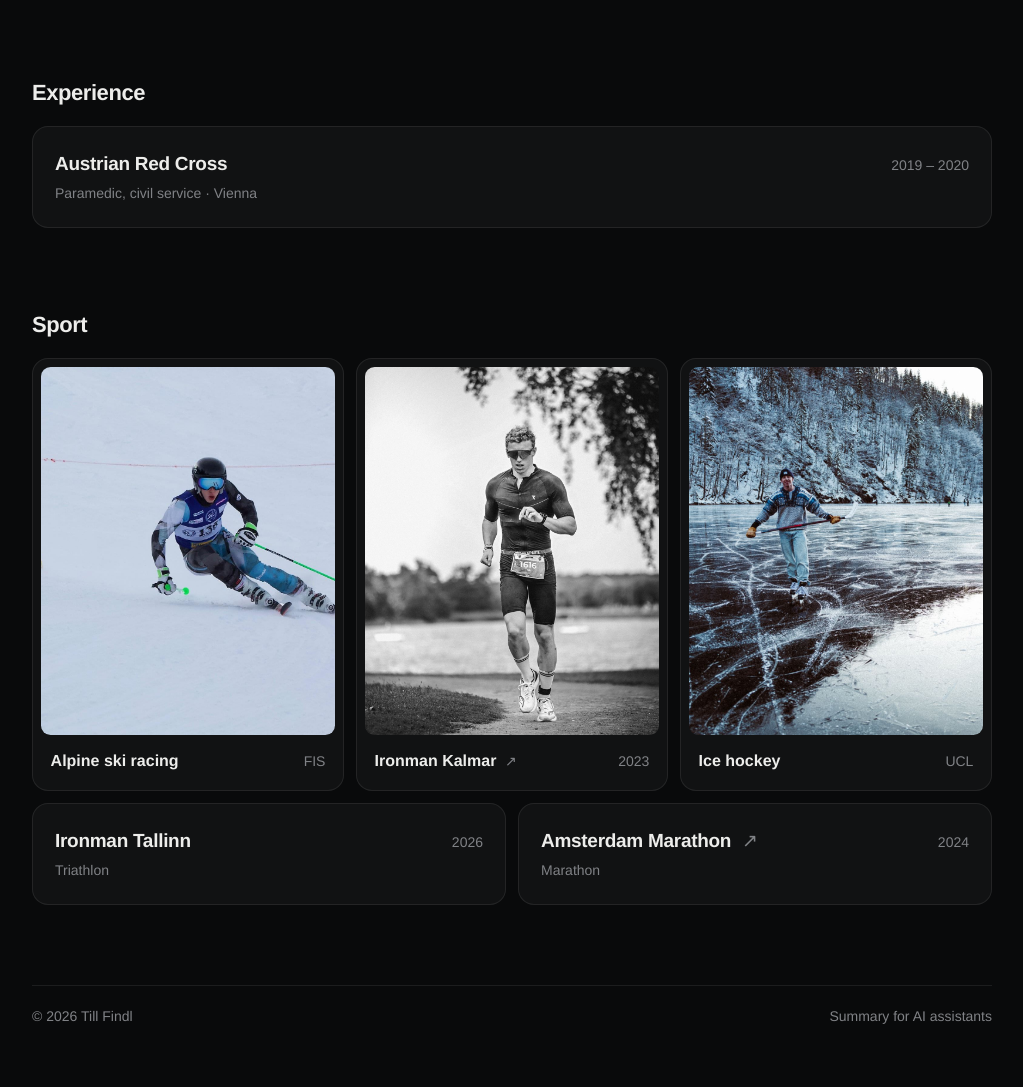
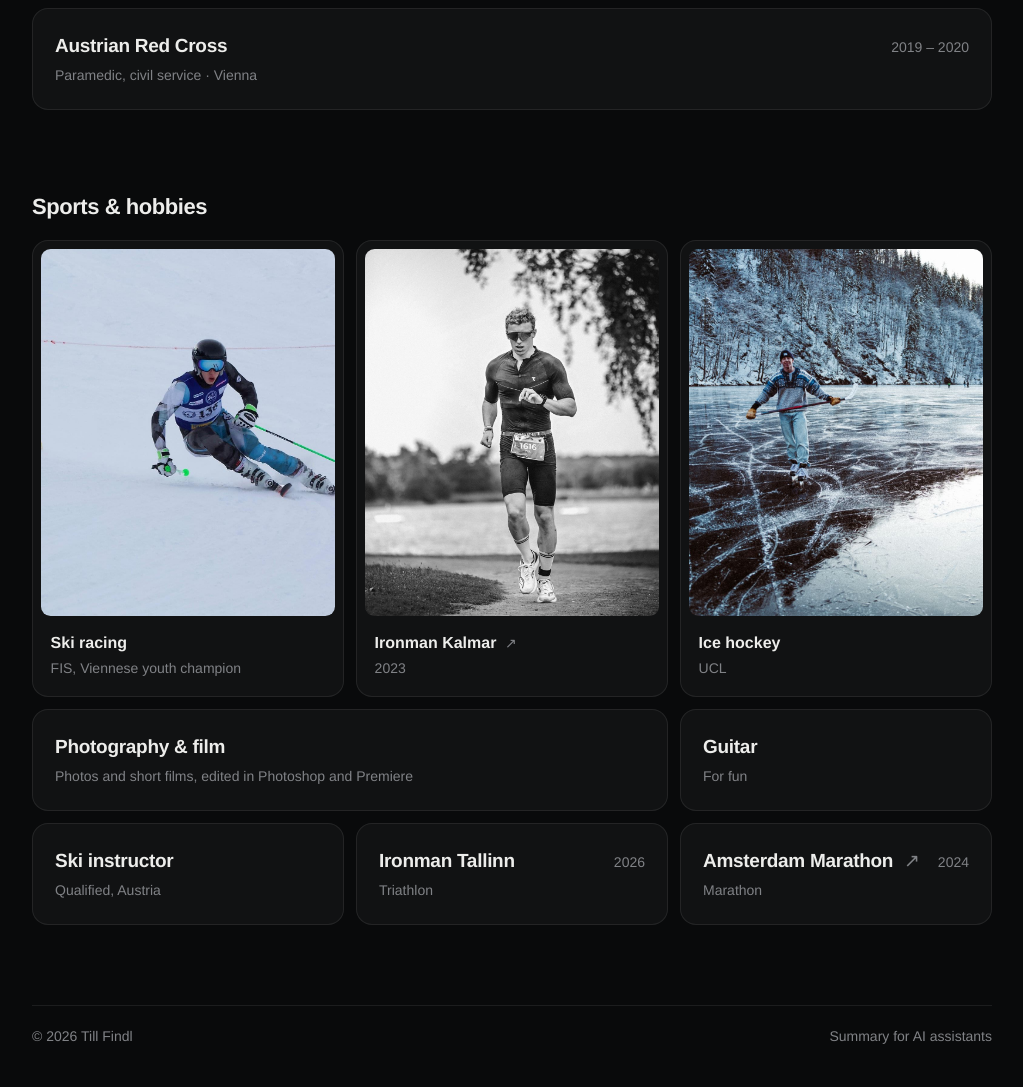
Before and after one commit to Tillfindl/tillfindl.com, an Astro site: page / in a window 1280 px wide. Shown: the part 1320-2407 px from the top of the page, without its empty margins (128-1151 px from the left). Built offline with nearby package versions, Linux system fonts and the light colour scheme; Astro itself is replaced by a stand-in of ours.

Commit message:
Make the intro about Till, add hobbies, merge background
The intro now says who Till is rather than what his companies do:
grew up in Vienna on skis, studied medicine in London, likes making
software, photos and short films, plays guitar, spends his free time
outside. Education and the Red Cross share one section, and Sport
becomes Sports & hobbies with photography and film, guitar and ski
instructing alongside the races. Photo captions stack, and German dates
read "heute".

Co-Authored-By: Claude Opus 5.5 <noreply@anthropic.com>
Claude-Session: https://claude.ai/code/session_01A8KUDw5iWBDXBPZLTH1HUV

```diff
--- a/src/components/InfoCard.astro
+++ b/src/components/InfoCard.astro
@@ -9,15 +9,17 @@ interface Props {
 
 const { lang, card: c } = Astro.props;
 const Tag = c.url ? 'a' : 'div';
+// Dates are written in English ("2024 – now"); only the open end needs translating.
+const date = lang === 'de' ? c.date.replace('now', 'heute') : c.date;
 ---
 
-<Tag class="card info" href={c.url} rel={c.url ? 'noopener' : undefined}>
+<Tag class:list={['card', 'info', { wide: c.wide }]} href={c.url} rel={c.url ? 'noopener' : undefined}>
   <div class="top">
     <h3>
       {text(c.title, lang)}
       {c.url && <span class="arrow" aria-hidden="true">↗</span>}
     </h3>
-    {c.date && <span class="date">{c.date}</span>}
+    {date && <span class="date">{date}</span>}
   </div>
   <p class="detail">{c.detail[lang]}</p>
   {c.about && <p class="about">{c.about[lang]}</p>}
--- a/src/components/Page.astro
+++ b/src/components/Page.astro
@@ -62,22 +62,15 @@ const langs: Lang[] = ['en', 'de'];
         </div>
       </section>
 
-      <section aria-labelledby="education">
-        <h2 id="education">{sections.education[lang]}</h2>
+      <section aria-labelledby="background">
+        <h2 id="background">{sections.background[lang]}</h2>
         <div class="grid">
-          {page.education.map((c) => <InfoCard lang={lang} card={c} />)}
+          {page.background.map((c) => <InfoCard lang={lang} card={c} />)}
         </div>
       </section>
 
-      <section aria-labelledby="experience">
-        <h2 id="experience">{sections.experience[lang]}</h2>
-        <div class="grid">
-          {page.experience.map((c) => <InfoCard lang={lang} card={c} />)}
-        </div>
-      </section>
-
-      <section aria-labelledby="sport">
-        <h2 id="sport">{sections.sport[lang]}</h2>
+      <section aria-labelledby="hobbies">
+        <h2 id="hobbies">{sections.hobbies[lang]}</h2>
         <div class="grid three">
           {
             page.sportPhotos.map((s) => {
@@ -97,8 +90,8 @@ const langs: Lang[] = ['en', 'de'];
             })
           }
         </div>
-        <div class="grid two races">
-          {page.races.map((c) => <InfoCard lang={lang} card={c} />)}
+        <div class="grid three-flat more">
+          {page.hobbies.map((c) => <InfoCard lang={lang} card={c} />)}
         </div>
       </section>
     </main>
@@ -216,11 +209,27 @@ const langs: Lang[] = ['en', 'de'];
     }
   }
 
-  .races {
+  .more {
     margin-top: var(--gap);
   }
 
-  /* On a phone the sport photos slide sideways instead of stacking into a long column. */
+  @media (min-width: 40rem) {
+    .three-flat {
+      grid-template-columns: repeat(2, minmax(0, 1fr));
+    }
+  }
+
+  @media (min-width: 48rem) {
+    .three-flat {
+      grid-template-columns: repeat(3, minmax(0, 1fr));
+    }
+
+    .three-flat > :global(.wide) {
+      grid-column: span 2;
+    }
+  }
+
+  /* On a phone the hobby photos slide sideways instead of stacking into a long column. */
   @media (max-width: 47.99rem) {
     .three {
       grid-auto-flow: column;
@@ -253,10 +262,8 @@ const langs: Lang[] = ['en', 'de'];
   }
 
   .caption {
-    display: flex;
-    justify-content: space-between;
-    align-items: baseline;
-    gap: 1rem;
+    display: grid;
+    gap: 0.15rem;
     padding: 0 0.6rem;
   }
 
--- a/src/content/profile.ts
+++ b/src/content/profile.ts
@@ -39,6 +39,8 @@ export interface Card {
   /** One plain line under the title, if the card needs it. */
   about?: L;
   url?: string;
+  /** Takes two columns in a three-column grid. */
+  wide?: boolean;
 }
 
 /** What the page shows: a portrait and a short intro, then cards. */
@@ -47,16 +49,16 @@ export const page = {
     file: 'portrait-harris.jpg',
     alt: { en: 'Till Findl on the Isle of Harris, Scotland', de: 'Till Findl auf der Isle of Harris, Schottland' },
   },
+  /** About Till as a person, not his job; the buttons below it cover the work. */
   intro: {
-    en: 'I run Bounceback, practice software for physiotherapists, and work on Eigen, which helps runners choose shoes. I studied medicine at UCL in London.',
-    de: 'Ich leite Bounceback, Praxissoftware für Physiotherapeut:innen, und arbeite an Eigen, das Läufer:innen hilft, den richtigen Schuh zu finden. Studiert habe ich Medizin am UCL in London.',
+    en: 'I grew up in Vienna, mostly on skis, and studied medicine in London. I like making things, whether that is software, a photo or a short film, and I play a bit of guitar. Most of my free time I spend outside.',
+    de: 'Ich bin in Wien aufgewachsen, meistens auf Skiern, und habe in London Medizin studiert. Ich mache gern Dinge, ob Software, ein Foto oder einen kurzen Film, und spiele ein bisschen Gitarre. Meine freie Zeit verbringe ich am liebsten draußen.',
   },
   place: { en: 'Vienna & London', de: 'Wien & London' },
   sections: {
     work: { en: 'Work', de: 'Arbeit' },
-    education: { en: 'Education', de: 'Ausbildung' },
-    experience: { en: 'Experience', de: 'Erfahrung' },
-    sport: { en: 'Sport', de: 'Sport' },
+    background: { en: 'Education & experience', de: 'Ausbildung & Erfahrung' },
+    hobbies: { en: 'Sports & hobbies', de: 'Sport & Hobbys' },
   },
   visit: { en: 'Visit', de: 'Ansehen' },
   results: { en: 'Results', de: 'Ergebnisse' },
@@ -82,7 +84,7 @@ export const page = {
       url: links.eigen,
     },
   ] satisfies Card[],
-  education: [
+  background: [
     { title: 'University College London', detail: { en: 'MBBS Medicine', de: 'MBBS Medizin' }, date: '2020 – 2026' },
     {
       title: 'University College London',
@@ -90,21 +92,19 @@ export const page = {
       date: '2022 – 2023',
     },
     { title: 'Vienna International School', detail: { en: 'International Baccalaureate', de: 'International Baccalaureate' }, date: '2019' },
-  ] satisfies Card[],
-  experience: [
     {
       title: { en: 'Austrian Red Cross', de: 'Österreichisches Rotes Kreuz' },
       detail: { en: 'Paramedic, civil service · Vienna', de: 'Rettungssanitäter, Zivildienst · Wien' },
       date: '2019 – 2020',
     },
   ] satisfies Card[],
-  /** Sport with a photo each, then the races without one. */
+  /** Hobbies with a photo each, then the rest as cards. */
   sportPhotos: [
     {
       file: 'ski-giant-slalom.jpg',
       alt: { en: 'Giant slalom race', de: 'Riesentorlauf' },
-      title: { en: 'Alpine ski racing', de: 'Alpiner Skirennsport' },
-      detail: { en: 'FIS', de: 'FIS' },
+      title: { en: 'Ski racing', de: 'Skirennen' },
+      detail: { en: 'FIS, Viennese youth champion', de: 'FIS, Wiener Jugendmeister' },
     },
     {
       file: 'ironman-run.jpg',
@@ -120,7 +120,15 @@ export const page = {
       detail: { en: 'UCL', de: 'UCL' },
     },
   ],
-  races: [
+  hobbies: [
+    {
+      title: { en: 'Photography & film', de: 'Fotografie & Film' },
+      detail: { en: 'Photos and short films, edited in Photoshop and Premiere', de: 'Fotos und kurze Filme, geschnitten in Photoshop und Premiere' },
+      date: '',
+      wide: true,
+    },
+    { title: { en: 'Guitar', de: 'Gitarre' }, detail: { en: 'For fun', de: 'Zum Spaß' }, date: '' },
+    { title: { en: 'Ski instructor', de: 'Skilehrer' }, detail: { en: 'Qualified, Austria', de: 'Ausgebildet, Österreich' }, date: '' },
     { title: 'Ironman Tallinn', detail: { en: 'Triathlon', de: 'Triathlon' }, date: '2026' },
     { title: 'Amsterdam Marathon', detail: { en: 'Marathon', de: 'Marathon' }, date: '2024', url: links.amsterdamMarathon },
   ] satisfies Card[],
@@ -179,7 +187,8 @@ export const facts = {
     'Alpine ski racing at FIS level; Viennese youth champion; qualified ski instructor.',
     `Ironman Kalmar 2023 (${links.ironmanKalmar}), Ironman Tallinn 2026, Amsterdam Marathon 2024 (${links.amsterdamMarathon}).`,
     'Ice hockey for UCL (BUIHA Division 1).',
-    'Photography and film.',
+    'Photography and film (Photoshop, Premiere Pro).',
+    'Guitar.',
   ],
   education: [
     { name: 'University College London', degree: 'MBBS Medicine' },
```
Also changed, not shown: README.md.
